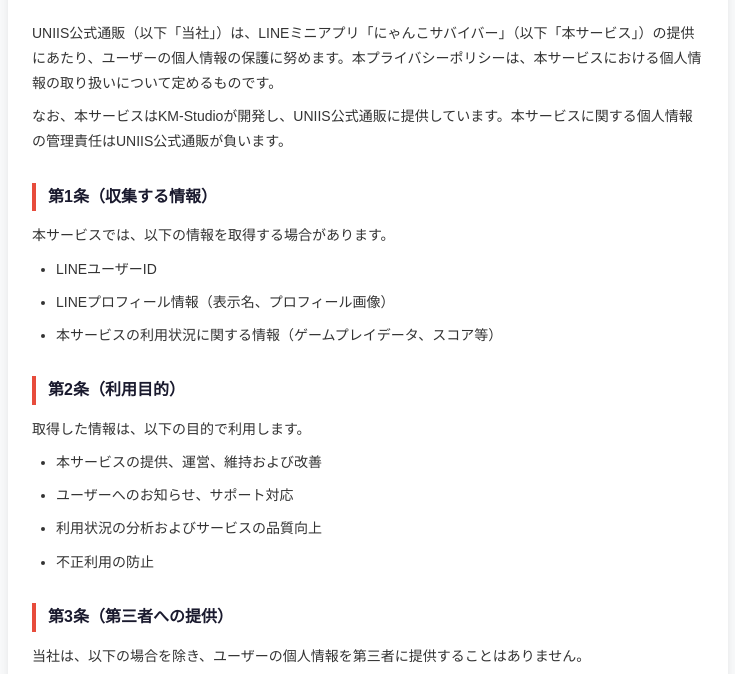
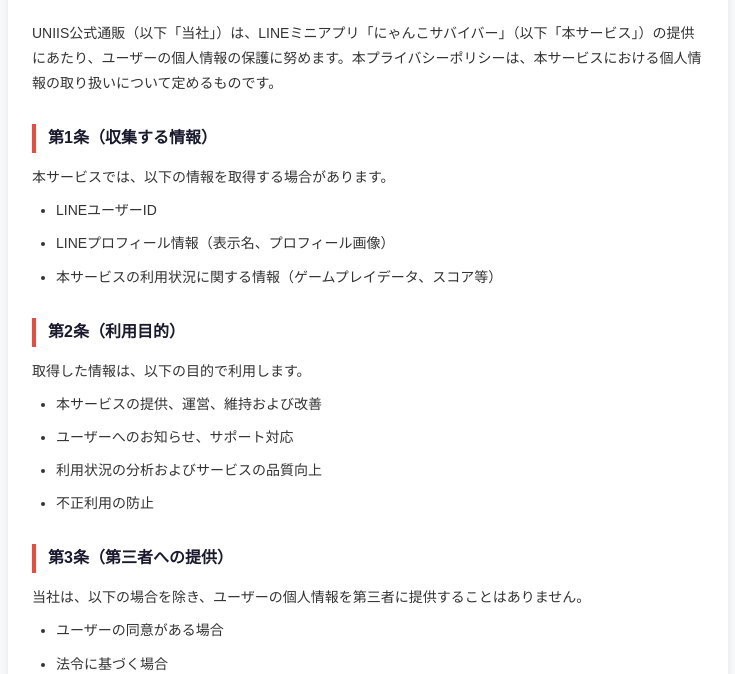
Before and after one commit to llheal/neko-survivor, a website: page public/privacy.html in a window 1280 px wide. Shown: the part 110-784 px from the top of the page, without its empty margins (272-1007 px from the left). Drawn offline with Linux system fonts and the light colour scheme.

Commit message:
fix: remove KM-Studio reference from privacy policy

```diff
--- a/public/privacy.html
+++ b/public/privacy.html
@@ -84,7 +84,7 @@
         <p>UNIIS公式通販（以下「当社」）は、LINEミニアプリ「にゃんこサバイバー」（以下「本サービス」）の提供にあたり、ユーザーの個人情報の保護に努めます。本プライバシーポリシーは、本サービスにおける個人情報の取り扱いについて定めるものです。
         </p>
 
-        <p>なお、本サービスはKM-Studioが開発し、UNIIS公式通販に提供しています。本サービスに関する個人情報の管理責任はUNIIS公式通販が負います。</p>
+
 
         <h2>第1条（収集する情報）</h2>
         <p>本サービスでは、以下の情報を取得する場合があります。</p>
```
